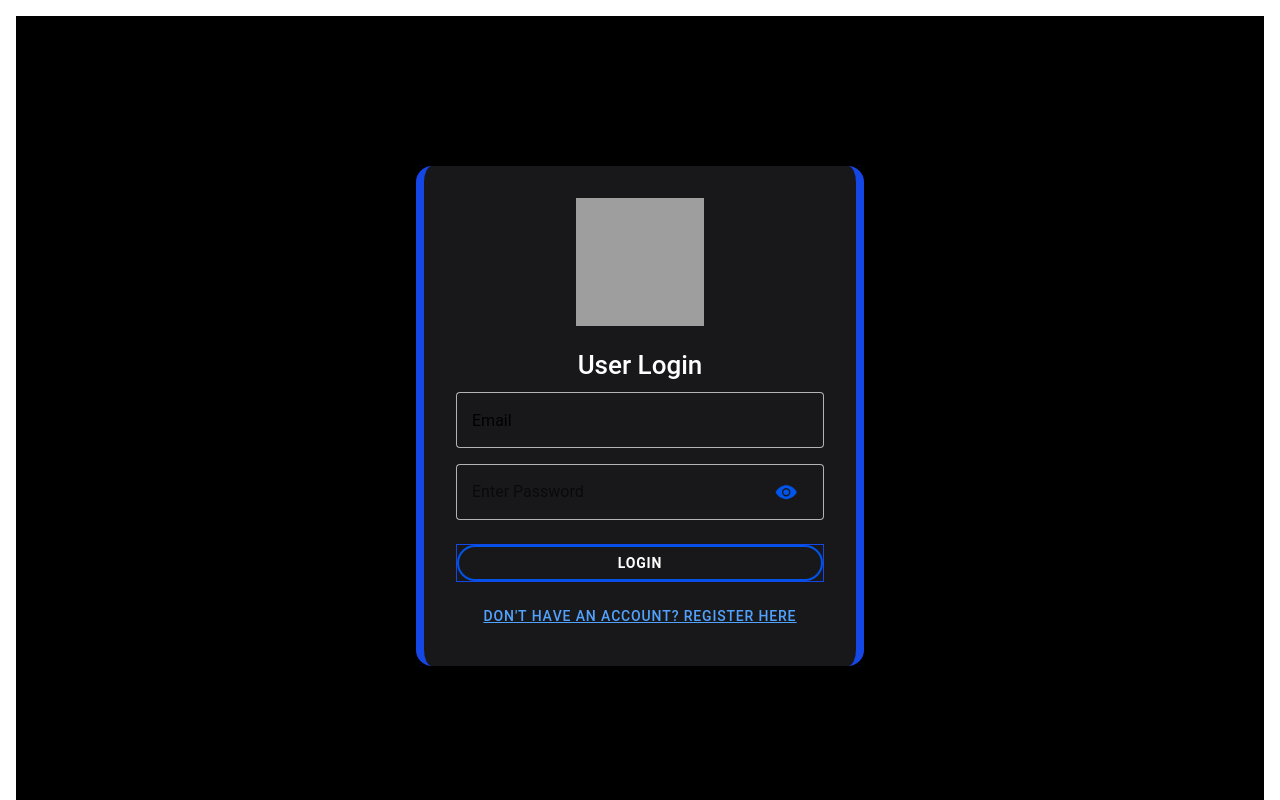
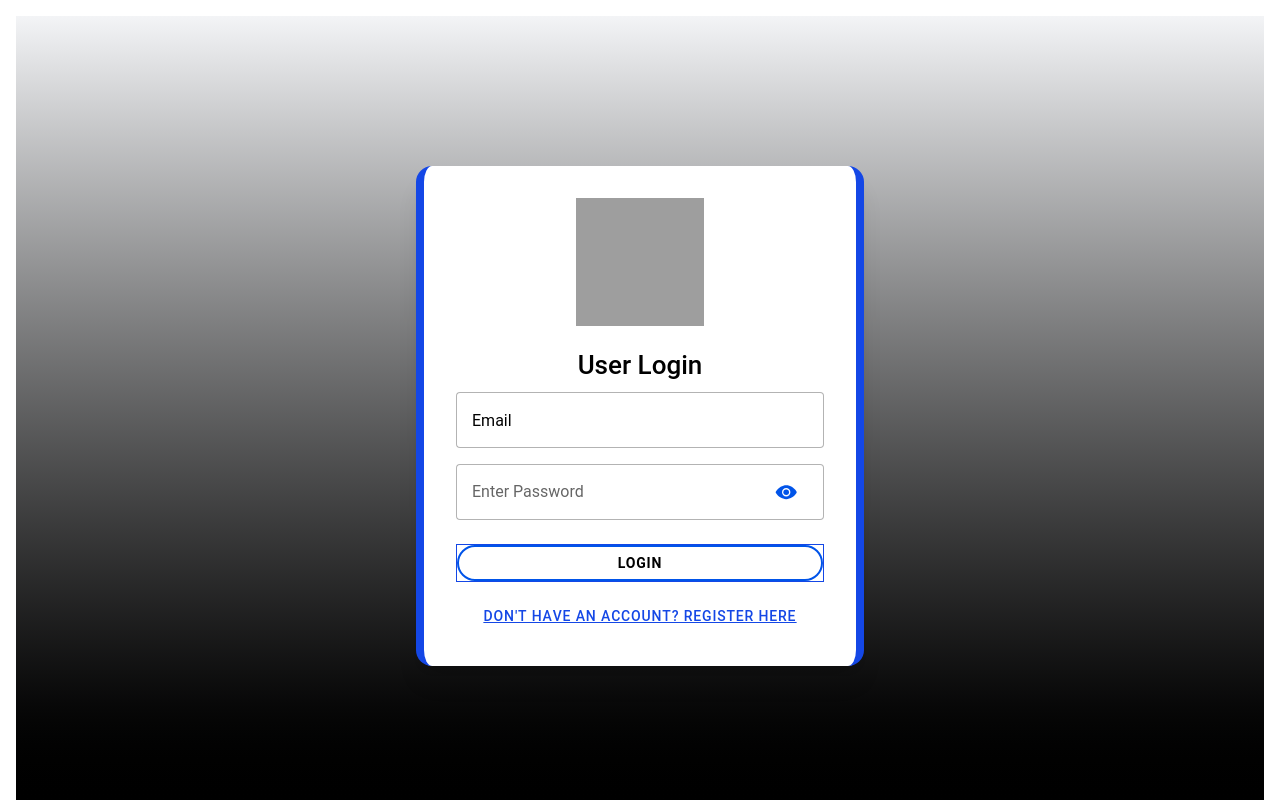
Before and after one commit to yenabaylon/IT35-lab, a React (Vite) app: page /it35-lab in a window 1280 px wide. Built offline with nearby package versions, Linux system fonts and the light colour scheme; grey boxes are pictures that could not be loaded.

Commit message:
added some codes

```diff
--- a/src/components/FeedContainer.tsx
+++ b/src/components/FeedContainer.tsx
@@ -27,7 +27,7 @@ const FeedContainer = () => {
   useEffect(() => {
     const fetchUser = async () => {
       const { data: authData } = await supabase.auth.getUser();
-      if (authData?.user?.email?.endsWith('@nbsc.edu.ph')) {
+      if (authData?.user) {
         setUser(authData.user);
         const { data: userData, error } = await supabase
           .from('users')
@@ -40,13 +40,16 @@ const FeedContainer = () => {
         }
       }
     };
+
     const fetchPosts = async () => {
       const { data, error } = await supabase.from('posts').select('*').order('post_created_at', { ascending: false });
       if (!error) setPosts(data as Post[]);
     };
+
     fetchUser();
     fetchPosts();
   }, []);
+
 
   const createPost = async () => {
     if (!postContent || !user || !username) return;
@@ -109,7 +112,13 @@ const FeedContainer = () => {
   };
 
   return (
-    <>
+    <IonApp>
+      <IonPage>
+        <IonHeader>
+          <IonToolbar>
+            <IonTitle>Posts</IonTitle>
+          </IonToolbar>
+        </IonHeader>
         <IonContent>
           {user ? (
             <>
@@ -118,11 +127,7 @@ const FeedContainer = () => {
                     <IonCardTitle>Create Post</IonCardTitle>
                 </IonCardHeader>
                 <IonCardContent>
-                <IonInput
-                  value={postContent}
-                  onIonChange={e => setPostContent(e.detail.value!)}
-                  placeholder="Write a post..."
-                />
+                    <IonInput value={postContent} onIonChange={e => setPostContent(e.detail.value!)} placeholder="Write a post..." />
                 </IonCardContent>
                 <div style={{ display: 'flex', justifyContent: 'flex-end', padding: '0.5rem' }}>
                     <IonButton onClick={createPost}>Post</IonButton>
@@ -143,15 +148,10 @@ const FeedContainer = () => {
                       <IonCardSubtitle>{new Date(post.post_created_at).toLocaleString()}</IonCardSubtitle>
                     </IonCol>
                     <IonCol size="auto">
+                      {/* Pencil icon triggers popover */}
                       <IonButton
                         fill="clear"
-                        onClick={(e) =>
-                          setPopoverState({
-                            open: true,
-                            event: e.nativeEvent,
-                            postId: post.post_id,
-                          })
-                        }
+                        onClick={(e) => setPopoverState({ open: true, event: e.nativeEvent, postId: post.post_id })}
                       >
                         <IonIcon color="secondary" icon={pencil} />
                       </IonButton>
@@ -165,30 +165,16 @@ const FeedContainer = () => {
                     </IonText>
                 </IonCardContent>
 
+                {/* Popover with Edit and Delete options */}
                 <IonPopover
                   isOpen={popoverState.open && popoverState.postId === post.post_id}
                   event={popoverState.event}
-                  onDidDismiss={() =>
-                    setPopoverState({ open: false, event: null, postId: null })
-                  }
+                  onDidDismiss={() => setPopoverState({ open: false, event: null, postId: null })}
                 >
-                  <IonButton
-                    fill="clear"
-                    onClick={() => {
-                      startEditingPost(post);
-                      setPopoverState({ open: false, event: null, postId: null });
-                    }}
-                  >
+                  <IonButton fill="clear" onClick={() => { startEditingPost(post); setPopoverState({ open: false, event: null, postId: null }); }}>
                     Edit
                   </IonButton>
-                  <IonButton
-                    fill="clear"
-                    color="danger"
-                    onClick={() => {
-                      deletePost(post.post_id);
-                      setPopoverState({ open: false, event: null, postId: null });
-                    }}
-                  >
+                  <IonButton fill="clear" color="danger" onClick={() => { deletePost(post.post_id); setPopoverState({ open: false, event: null, postId: null }); }}>
                     Delete
                   </IonButton>
                 </IonPopover>
@@ -207,11 +193,7 @@ const FeedContainer = () => {
             </IonToolbar>
           </IonHeader>
           <IonContent>
-          <IonInput
-            value={postContent}
-            onIonChange={e => setPostContent(e.detail.value!)}
-            placeholder="Edit your post..."
-          />
+            <IonInput value={postContent} onIonChange={e => setPostContent(e.detail.value!)} placeholder="Edit your post..." />
           </IonContent>
           <IonFooter>
             <IonButton onClick={savePost}>Save</IonButton>
@@ -226,10 +208,9 @@ const FeedContainer = () => {
           message="Post updated successfully!"
           buttons={['OK']}
         />
-    </>
+      </IonPage>
+    </IonApp>
   );
-
-
 };
 
 export default FeedContainer;
--- a/src/pages/Login.tsx
+++ b/src/pages/Login.tsx
@@ -52,9 +52,9 @@ const Login: React.FC = () => {
 
   return (
     <IonPage>
-        <IonContent className="ion-padding bg-black">
-          <div className="flex flex-col items-center justify-center min-h-screen px-6 py-12 bg-black">
-            <div className="w-full max-w-md bg-zinc-900 p-8 rounded-2xl shadow-xl border-x-8 border-blue-700">
+      <IonContent className="ion-padding">
+        <div className="flex flex-col items-center justify-center min-h-screen px-6 py-12 bg-gradient-to-b from-gray-100 to-black">
+          <div className="w-full max-w-md bg-white p-8 rounded-2xl shadow-xl border-x-8 border-blue-700">
             <div className="flex justify-center mb-6">
               <img
                 src="https://cdn-icons-gif.flaticon.com/14673/14673980.gif"
@@ -63,10 +63,11 @@ const Login: React.FC = () => {
               />
             </div>
 
-              <h1 className="text-3xl font-bold text-center text-white mb-6">User Login</h1>
+            <h1 className="text-3xl font-bold text-center text-black mb-6">User Login</h1>
 
             <IonInput
-                className="mb-4 text-white"
+                style={{ '--color': 'black' }}
+                className="mb-4"
                 label="Email"
                 labelPlacement="floating"
                 fill="outline"
@@ -77,7 +78,8 @@ const Login: React.FC = () => {
               />
 
               <IonInput
-                className="mb-6 text-white"
+                style={{ '--color': 'black' }}
+                className="mb-6"
                 fill="outline"
                 type="password"
                 placeholder="Enter Password"
@@ -87,11 +89,12 @@ const Login: React.FC = () => {
                 <IonInputPasswordToggle slot="end" />
               </IonInput>
 
+
             <IonButton
               expand="block"
               shape="round"
               fill="outline"
-                className="mb-4 border border-blue-700 text-white font-semibold"
+              className="mb-4 border border-blue-700 text-black font-semibold"
               onClick={doLogin}
             >
               Login
@@ -102,7 +105,7 @@ const Login: React.FC = () => {
               expand="block"
               fill="clear"
               shape="round"
-                className="text-blue-400 underline font-medium"
+              className="text-blue-700 underline font-medium"
             >
               Don't have an account? Register here
             </IonButton>
@@ -121,7 +124,6 @@ const Login: React.FC = () => {
         />
       </IonContent>
     </IonPage>
-
   );
 };
 
--- a/src/pages/Register.tsx
+++ b/src/pages/Register.tsx
@@ -97,7 +97,7 @@ const Register: React.FC = () => {
     return (
         <IonPage>
             <IonContent className="ion-padding">
-                <div className="flex flex-col items-center justify-center min-h-screen px-6 py-12 bg-gradient-to-b from-gray-100 to-white">
+                <div className="flex flex-col items-center justify-center min-h-screen px-6 py-12 bg-gradient-to-b from-gray-100 to-black">
                     <div className="w-full max-w-md bg-white p-8 rounded-2xl shadow-xl border-x-8 border-blue-700">
                         <h1 className="text-3xl font-bold text-center text-black mb-6">Create your account</h1>
 
@@ -109,7 +109,7 @@ const Register: React.FC = () => {
                             placeholder="Enter a unique username"
                             value={username}
                             onIonChange={(e) => setUsername(e.detail.value!)}
-                            style={{ marginTop: '15px' }}
+                            style={{ '--color': 'black', '--placeholder-color': '#4B5563', marginTop: '15px' }}
                             />
                             <IonInput
                             label="First Name"
@@ -119,7 +119,7 @@ const Register: React.FC = () => {
                             placeholder="Enter your first name"
                             value={firstName}
                             onIonChange={(e) => setFirstName(e.detail.value!)}
-                            style={{ marginTop: '15px' }}
+                            style={{ '--color': 'black', '--placeholder-color': '#4B5563', marginTop: '15px' }}
                             />
                             <IonInput
                             label="Last Name"
@@ -129,7 +129,7 @@ const Register: React.FC = () => {
                             placeholder="Enter your last name"
                             value={lastName}
                             onIonChange={(e) => setLastName(e.detail.value!)}
-                            style={{ marginTop: '15px' }}
+                            style={{ '--color': 'black', '--placeholder-color': '#4B5563', marginTop: '15px' }}
                             />
                             <IonInput
                             label="Email"
@@ -139,7 +139,7 @@ const Register: React.FC = () => {
                             placeholder="youremail@nbsc.edu.ph"
                             value={email}
                             onIonChange={(e) => setEmail(e.detail.value!)}
-                            style={{ marginTop: '15px' }}
+                            style={{ '--color': 'black', '--placeholder-color': '#4B5563', marginTop: '15px' }}
                             />
                             <IonInput
                             label="Password"
@@ -149,7 +149,7 @@ const Register: React.FC = () => {
                             placeholder="Enter password"
                             value={password}
                             onIonChange={(e) => setPassword(e.detail.value!)}
-                            style={{ marginTop: '15px' }}
+                            style={{ '--color': 'black', '--placeholder-color': '#4B5563', marginTop: '15px' }}
                             >
                             <IonInputPasswordToggle slot="end" />
                             </IonInput>
@@ -161,10 +161,11 @@ const Register: React.FC = () => {
                             placeholder="Confirm password"
                             value={confirmPassword}
                             onIonChange={(e) => setConfirmPassword(e.detail.value!)}
-                            style={{ marginTop: '15px' }}
+                            style={{ '--color': 'black', '--placeholder-color': '#4B5563', marginTop: '15px' }}
                             >
                             <IonInputPasswordToggle slot="end" />
                             </IonInput>
+
 
                         <IonButton
                             onClick={handleOpenVerificationModal}
```
Lines whose indentation alone changed are shown as unchanged.
